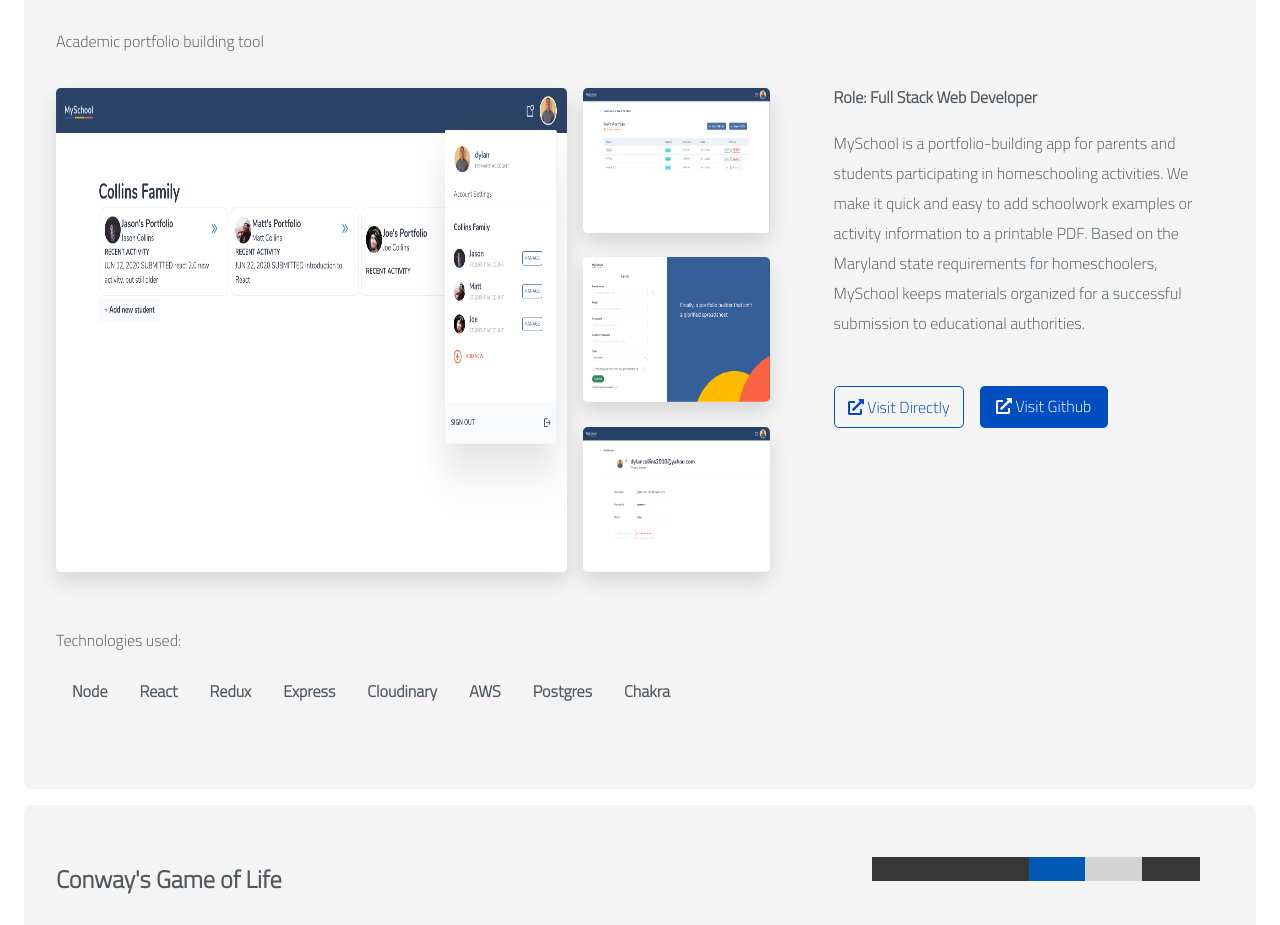
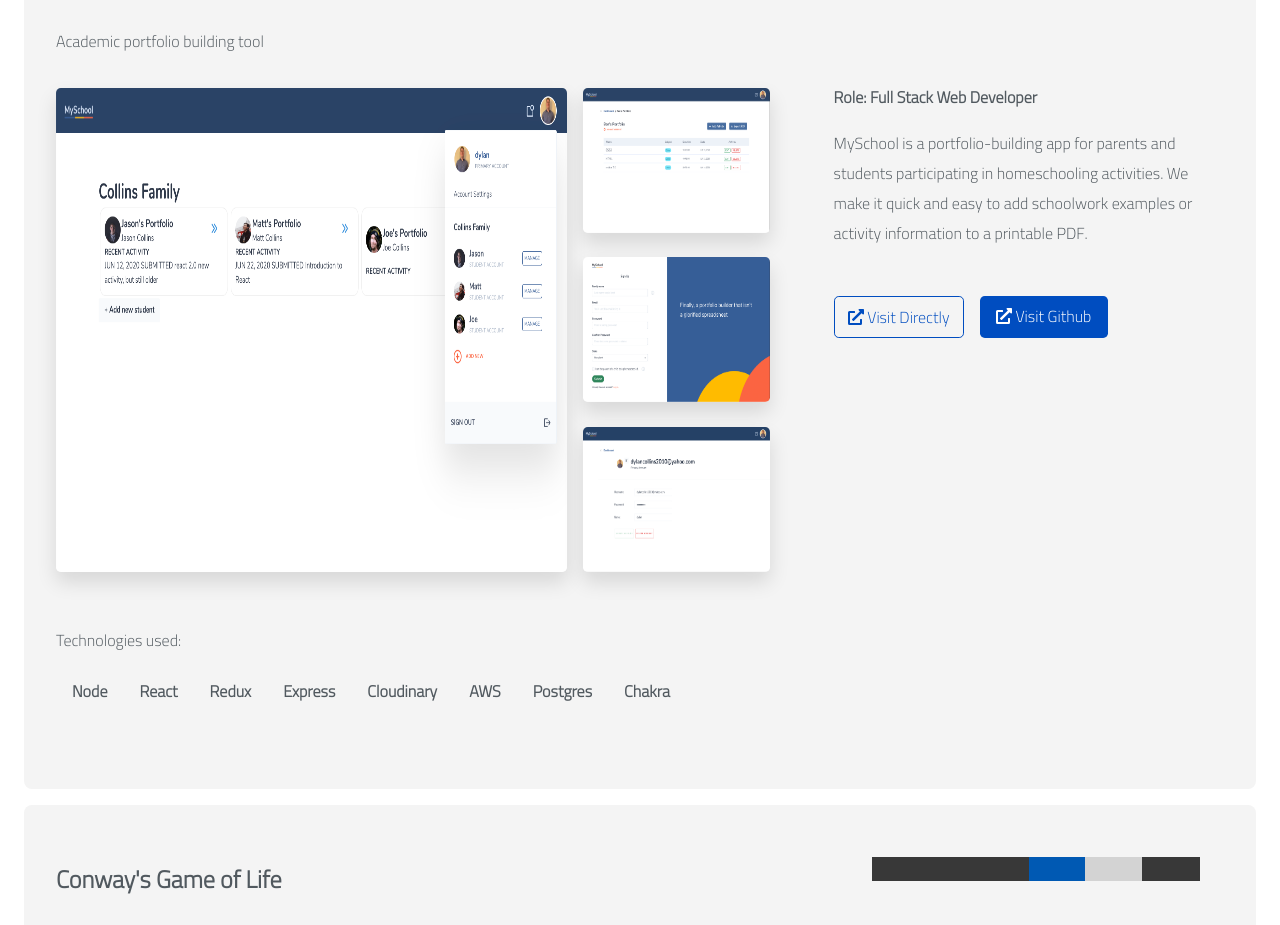
Before and after one commit to dylan17th/dylans-portfolio, a React (Create React App) app in the folder dylan_collins_portfolio/: page / in a window 1280 px wide. Shown: the part 907-1832 px from the top of the page. Built offline with nearby package versions, Linux system fonts and the light colour scheme.

Commit message:
Update index.js

```diff
--- a/dylan_collins_portfolio/src/data/index.js
+++ b/dylan_collins_portfolio/src/data/index.js
@@ -17,7 +17,7 @@
             signup,
             settings,
         ],
-        "description": "MySchool is a portfolio-building app for parents and students participating in homeschooling activities. We make it quick and easy to add schoolwork examples or activity information to a printable PDF. Based on the Maryland state requirements for homeschoolers, MySchool keeps materials organized for a successful submission to educational authorities.",
+        "description": "MySchool is a portfolio-building app for parents and students participating in homeschooling activities. We make it quick and easy to add schoolwork examples or activity information to a printable PDF.",
         "toppart": "image.png",
         "URL": [
             "https://www.myschool-v1.com/",
```
